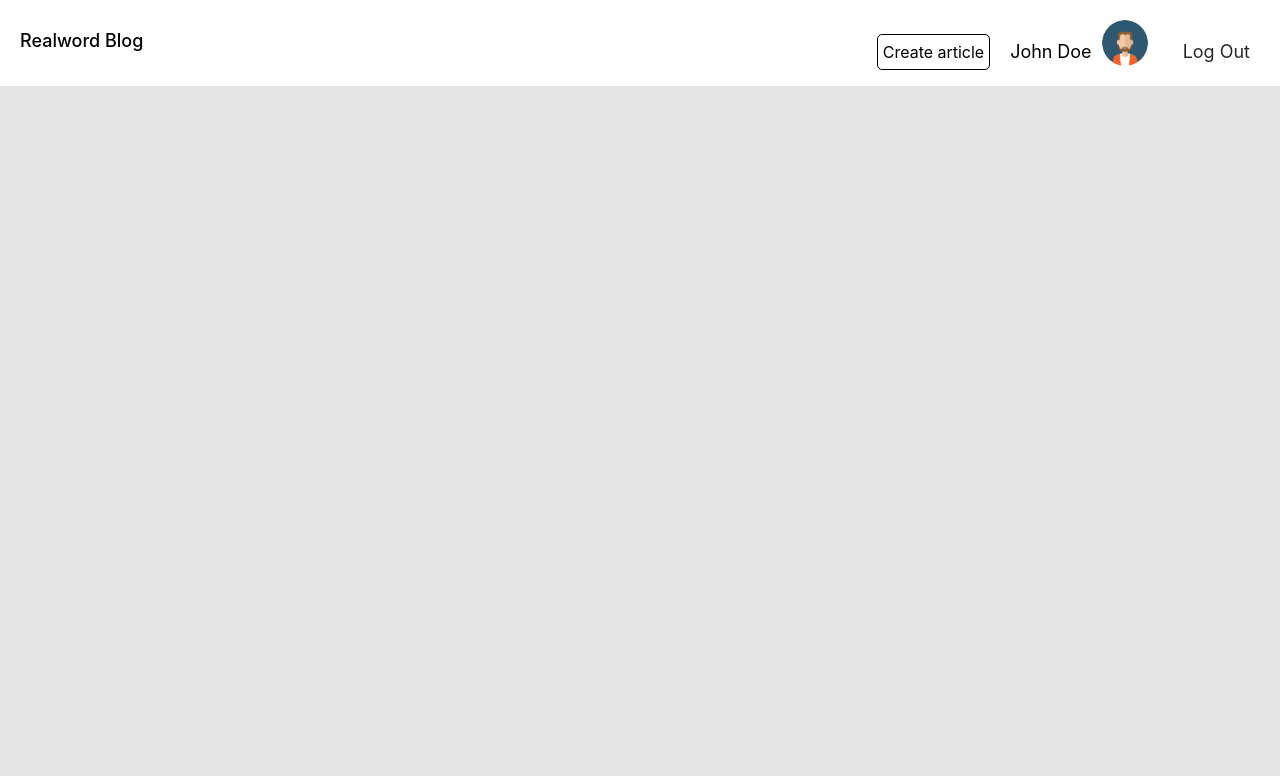
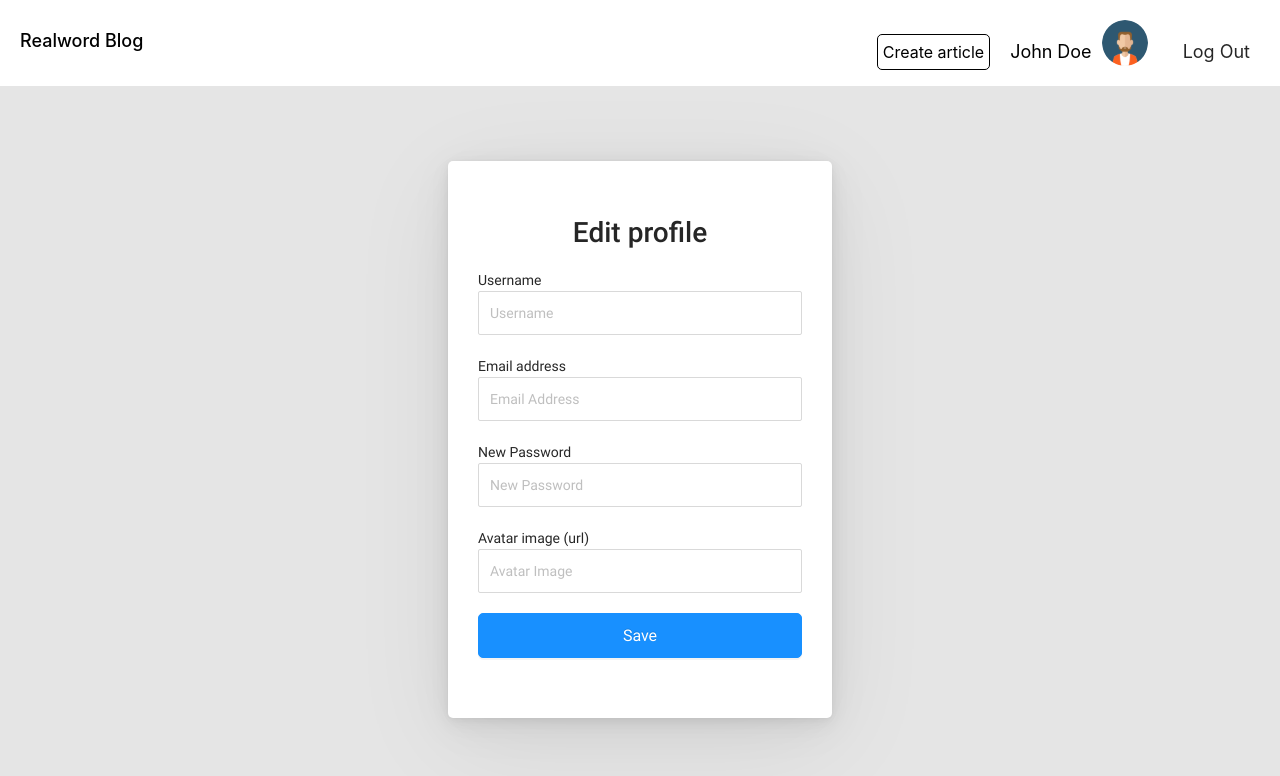
Before and after one commit to polinayermolenko/realworldBlog, a React (Create React App) app: page /profile in a window 1280 px wide. Shown: the top 776 px of the page. Built offline with nearby package versions, Linux system fonts and the light colour scheme.

Commit message:
Add EditProfile

```diff
--- a/src/components/App/App.jsx
+++ b/src/components/App/App.jsx
@@ -5,6 +5,7 @@ import Header from '../Header/Header';
 import ArticlePage from '../../containers/ArticlePage/ArticlePage';
 import SignIn from '../SignIn/SignIn';
 import SignUp from '../SignUp/SignUp';
+import EditProfile from '../EditProfile/EditProfile';
 
 import classes from './App.module.scss';
 import 'antd/dist/antd.css';
@@ -26,6 +27,7 @@ const App = () => (
         />
         <Route path="/sign-in" component={SignIn} exact />
         <Route path="/sign-up" component={SignUp} exact />
+        <Route path="/profile" component={EditProfile} exact />
       </main>
     </div>
   </Router>
--- /dev/null
+++ b/src/components/EditProfile/EditProfile.jsx
@@ -0,0 +1,24 @@
+import React from 'react';
+import { Input, Button } from 'antd';
+import classes from './EditProfile.module.scss';
+
+const EditProfile = () => (
+  <div className={classes.Profile}>
+    <form action="">
+      <h1 className={classes.Profile__Title}>Edit profile</h1>
+      <label htmlFor="username">Username</label>
+      <Input className={classes.Profile__Input} id="username" placeholder="Username" />
+      <label htmlFor="email">Email address</label>
+      <Input className={classes.Profile__Input} id="email" placeholder="Email Address" type="email" />
+      <label htmlFor="password">New Password</label>
+      <Input className={classes.Profile__Input} id="password" placeholder="New Password" type="password" />
+      <label htmlFor="avatar">Avatar image (url)</label>
+      <Input className={classes.Profile__Input} id="avatar" placeholder="Avatar Image" type="url" />
+      <Button className={classes.Profile__Submit} type="primary" htmlType="submit">
+        Save
+      </Button>
+    </form>
+  </div>
+);
+
+export default EditProfile;
--- /dev/null
+++ b/src/components/EditProfile/EditProfile.module.scss
@@ -0,0 +1,41 @@
+.Profile {
+  width: 384px;
+  box-sizing: border-box;
+  margin: 50px auto 0;
+  padding: 50px 30px;
+  font-family: 'Roboto-Regular', 'Segoe UI', sans-serif;
+  font-weight: 400;
+  font-style: normal;
+  border-radius: 5px;
+  background-color: #ffffff;
+  box-shadow: 0px 22px 106px rgba(0, 0, 0, 0.07),
+                0px 9.19107px 44.2843px rgba(0, 0, 0, 0.0503198),
+                0px 4.91399px 23.6765px rgba(0, 0, 0, 0.0417275),
+                0px 2.75474px 13.2728px rgba(0, 0, 0, 0.035),
+                0px 1.46302px 7.04911px rgba(0, 0, 0, 0.0282725),
+                0px 0.608796px 2.93329px rgba(0, 0, 0, 0.0196802);
+}
+
+.Profile__Title {
+  font-family: 'Roboto-Medium', 'Segoe UI', sans-serif;
+  font-weight: 500;
+  font-style: normal;
+  text-align: center;
+}
+
+input.Profile__Input {
+  margin-bottom: 20px;
+  padding-top: 10px;
+  padding-bottom: 10px;
+  font-size: 14px;
+  line-height: 22px;
+}
+
+button.Profile__Submit {
+  width: 100%;
+  height: 45px;
+  margin-bottom: 10px;
+  border-radius: 5px;
+  font-size: 16px;
+  line-height: 24px;
+}
--- a/src/components/Header/Header.module.scss
+++ b/src/components/Header/Header.module.scss
@@ -19,9 +19,9 @@
 
 .Header__LoggedOut,
 .Header__LoggedIn {
- display: flex;
- align-items: baseline;
- margin-left: auto;
+  display: flex;
+  align-items: baseline;
+  margin-left: auto;
 }
 
 .Header__LoggedOut {
@@ -50,8 +50,8 @@
 
 .Header__CreateArticle:active,
 .Header__CreateArticle:hover {
-  color: #52C41A;
-  border: 1px solid #52C41A;
+  color: #52c41a;
+  border: 1px solid #52c41a;
 }
 
 .Header__Avatar {
@@ -75,7 +75,7 @@
 .Header__LogOut:hover,
 .Header__Username:active,
 .Header__Username:hover {
-  color: #52C41A;
+  color: #52c41a;
 }
 
 .Header__SignIn {
--- a/src/components/SignUp/SignUp.module.scss
+++ b/src/components/SignUp/SignUp.module.scss
@@ -50,7 +50,7 @@ input.SignUp__Checkbox::before {
   height: 1px;
   left: 0px;
   bottom: 20px;
-  background-color: #E8E8E8;
+  background-color: #e8e8e8;
   margin-bottom: 10px;
 }
 
```
Also changed, not shown: 1 other file (tests, documents, lock files or other folders).
